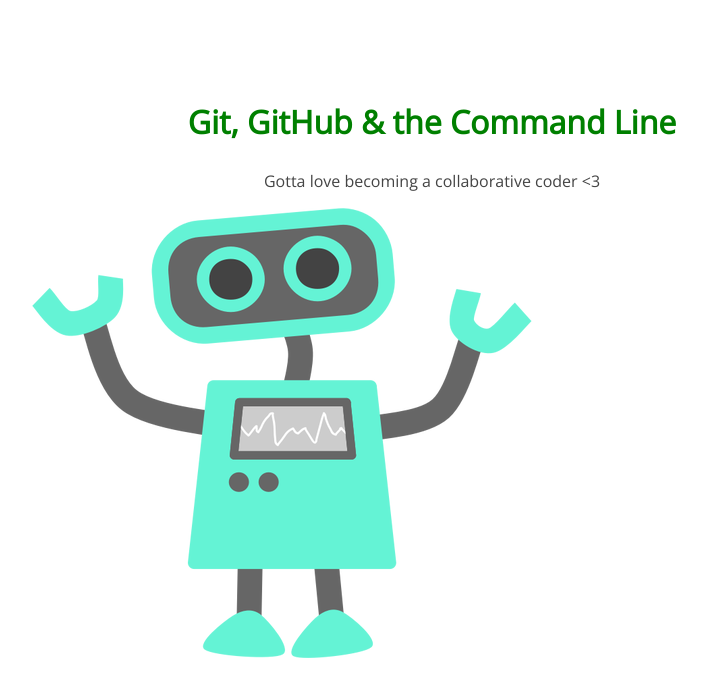
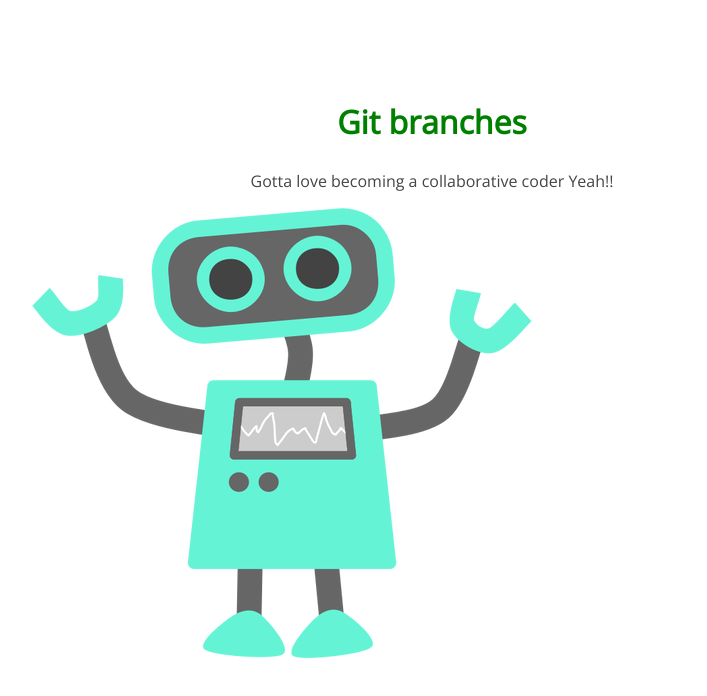
Before and after one commit to robbsky14/105-project, a plain HTML site: page index.html in a window 1280 px wide. Shown: the whole page, without its empty margins (208-915 px from the left). Drawn offline with nearby package versions, Linux system fonts and the light colour scheme.

Commit message:
changed title, h1 and p

```diff
--- a/index.html
+++ b/index.html
@@ -2,14 +2,14 @@
 <html lang="en">
 <head>
 	<meta charset="UTF-8">
-	<title>Let's Learn Git, GitHub and the Command Line</title>
+	<title>Let&apos;s learn branching in Git</title>
 	<link href='http://fonts.googleapis.com/css?family=Open+Sans' rel='stylesheet' type='text/css'>
 	<link rel="stylesheet" href="css/style.css">
 </head>
 <body>
 	<section>
-		<h1>Git, GitHub & the Command Line</h1>
-		<p>Gotta love becoming a collaborative coder <3</p>
+		<h1>Git branches</h1>
+		<p>Gotta love becoming a collaborative coder Yeah!!</p>
 		<img src="img/happy-blue-robot.png">
 	</section>
 </body>
```
